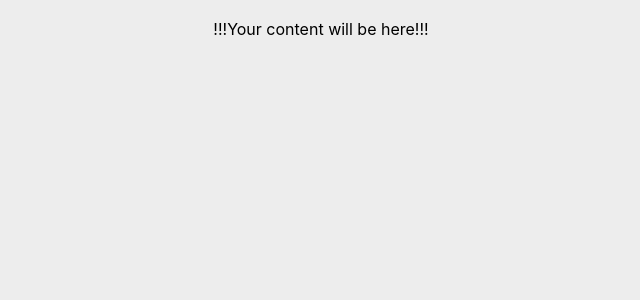
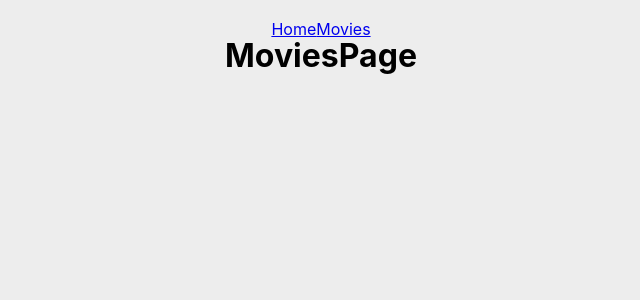
Before and after one commit to YuriiStreltsov/goit-react-hw-04-movies, a React (Create React App) app: page /movies in a window 1280 px wide. Shown: the top 300 px of the page, without its empty margins (319-959 px from the left). Built offline with nearby package versions, Linux system fonts and the light colour scheme.

Commit message:
Разбираюсь с API

```diff
--- a/src/App.js
+++ b/src/App.js
@@ -1,7 +1,30 @@
+import { Switch, Route } from 'react-router-dom';
+import AppBar from './components/AppBar/AppBar';
 import Container from './components/Container/Container';
+import HomePage from './views/HomePage';
+import MoviesPage from './views/MoviesPage';
+import MovieDetailsPage from './views/MovieDetailsPage';
 
 function App() {
-  return <Container>!!!Your content will be here!!!</Container>;
+  return (
+    <Container>
+      <AppBar />
+
+      <Switch>
+        <Route path="/" exact>
+          <HomePage />
+        </Route>
+
+        <Route path="/movies">
+          <MoviesPage />
+        </Route>
+
+        <Route path="/movies/:movieId">
+          <MovieDetailsPage />
+        </Route>
+      </Switch>
+    </Container>
+  );
 }
 
 export default App;
--- /dev/null
+++ b/src/components/AppBar/AppBar.js
@@ -0,0 +1,10 @@
+import NavHeader from '../NavHeader/NavHeader';
+import styles from './AppBar.module.scss';
+
+const AppBar = () => (
+  <header className={styles.header}>
+    <NavHeader />
+  </header>
+);
+
+export default AppBar;
--- /dev/null
+++ b/src/components/NavHeader/NavHeader.js
@@ -0,0 +1,25 @@
+import { NavLink } from 'react-router-dom';
+import styles from './NavHeader.module.scss';
+
+const NavHeader = () => (
+  <nav>
+    <NavLink
+      exact
+      to="/"
+      className={styles.link}
+      activeClassName={styles.activeLink}
+    >
+      Home
+    </NavLink>
+
+    <NavLink
+      to="/movies"
+      className={styles.link}
+      activeClassName={styles.activeLink}
+    >
+      Movies
+    </NavLink>
+  </nav>
+);
+
+export default NavHeader;
--- a/src/index.css
+++ b/src/index.css
@@ -3,7 +3,7 @@
 *,
 *::before,
 *::after {
-  box-sizing: border-box;
+  box-sizing: inherit;
 }
 h1,
 h2,
--- a/src/index.js
+++ b/src/index.js
@@ -1,11 +1,14 @@
 import React from 'react';
 import ReactDOM from 'react-dom';
+import { BrowserRouter } from 'react-router-dom';
 import './index.css';
 import App from './App';
 
 ReactDOM.render(
   <React.StrictMode>
-    <App />
+    <BrowserRouter>
+      <App />
+    </BrowserRouter>
   </React.StrictMode>,
   document.getElementById('root'),
 );
--- /dev/null
+++ b/src/services/movieAPI/movieSearch-API.js
@@ -0,0 +1,21 @@
+import axios from 'axios';
+
+// const API_KEY = '4edb548a0da264ed758bfc41cafe2bb5';
+// const BASE_URL = 'https://api.themoviedb.org/3';
+
+axios.defaults.baseURL = 'https://api.themoviedb.org/3';
+axios.defaults.params = { api_key: '4edb548a0da264ed758bfc41cafe2bb5' };
+
+function fetchMoviesCommon(url = '', config = {}) {
+  axios(url)
+    .then(response => {
+      console.log(JSON.stringify(response.data));
+    })
+    .catch(error => {
+      console.log(error);
+    });
+}
+
+export function fetchMoviesTrending() {
+  return fetchMoviesCommon('trending/all/day');
+}
--- /dev/null
+++ b/src/views/HomePage.js
@@ -0,0 +1,10 @@
+import * as movieSearch_API from '../services/movieAPI/movieSearch-API';
+
+export default function HomePage() {
+  return (
+    <>
+      <h1>HomePage</h1>
+      {movieSearch_API.fetchMoviesTrending()}
+    </>
+  );
+}
--- /dev/null
+++ b/src/views/MoviesPage.js
@@ -0,0 +1,7 @@
+export default function MoviesPage() {
+  return (
+    <>
+      <h1>MoviesPage</h1>
+    </>
+  );
+}
```
Also changed, not shown: src/components/AppBar/AppBar.module.scss (added), src/components/NavHeader/NavHeader.module.scss (added), src/views/MovieDetailsPage.js (added), 1 other file (tests, documents, lock files or other folders).
